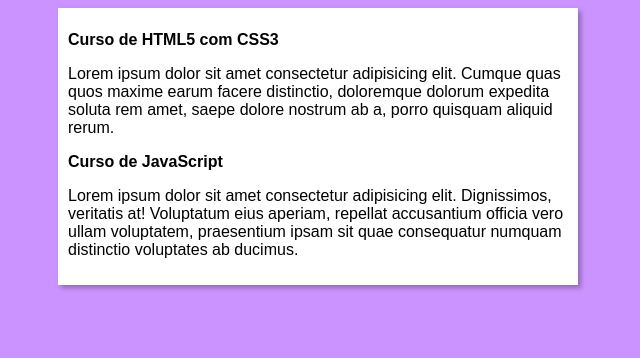
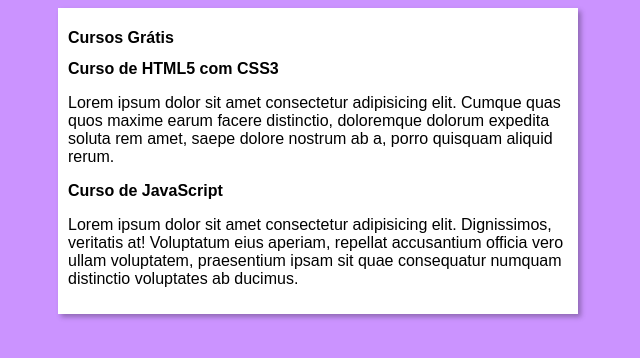
Before and after one commit to Felppy/projeto-site, a plain HTML site: page index.html in a window 1280 px wide. Shown: the whole page, without its empty margins (322-962 px from the left). Drawn offline with Linux system fonts and the light colour scheme.

Commit message:
Update index.html

```diff
--- a/index.html
+++ b/index.html
@@ -9,7 +9,7 @@
 <body>
     <main>
         <header>
-            <title>Cursos para você fazer</title>
+            <h1>Cursos Grátis</h1>
         </header>
         <article>
             <h2>Curso de HTML5 com CSS3</h2>
```
